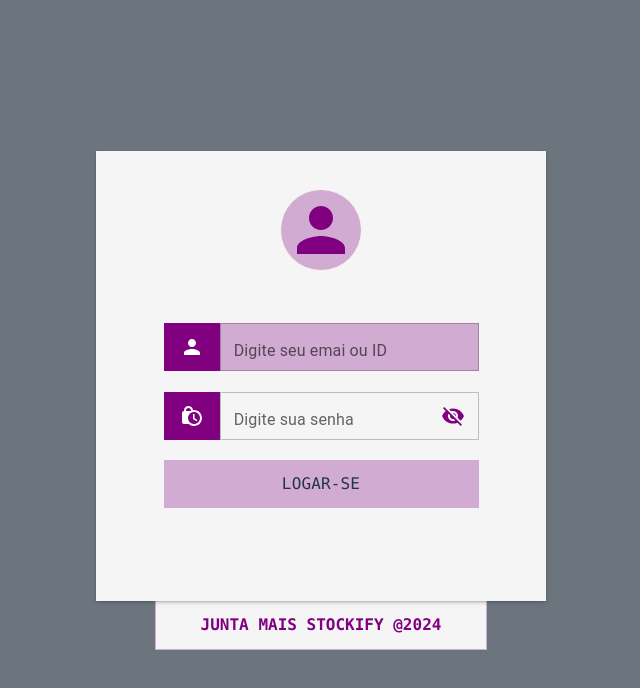
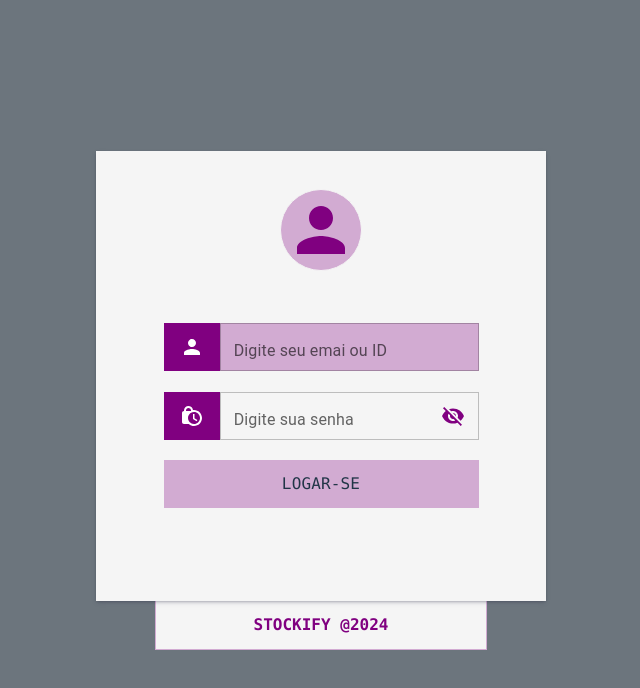
Before and after one commit to camotio022/stocKify, a React (Vite) app: page / in a window 1280 px wide. Shown: the top 688 px of the page, without its empty margins (319-959 px from the left). Built offline with nearby package versions, Linux system fonts and the light colour scheme; no server answers.

Commit message:
removendo junta mais no login

```diff
--- a/src/auth/Login/index.jsx
+++ b/src/auth/Login/index.jsx
@@ -103,7 +103,7 @@ export const Login = () => {
                 </Tag.MuiGridForm>
             </Tag.MuiCard>
             <Tag.MuiFooterLogin matches={matches}>
-                JUNTA MAIS STOCKIFY @2024
+                STOCKIFY @2024
             </Tag.MuiFooterLogin>
         </Tag.MuiContainer>
     )
```
